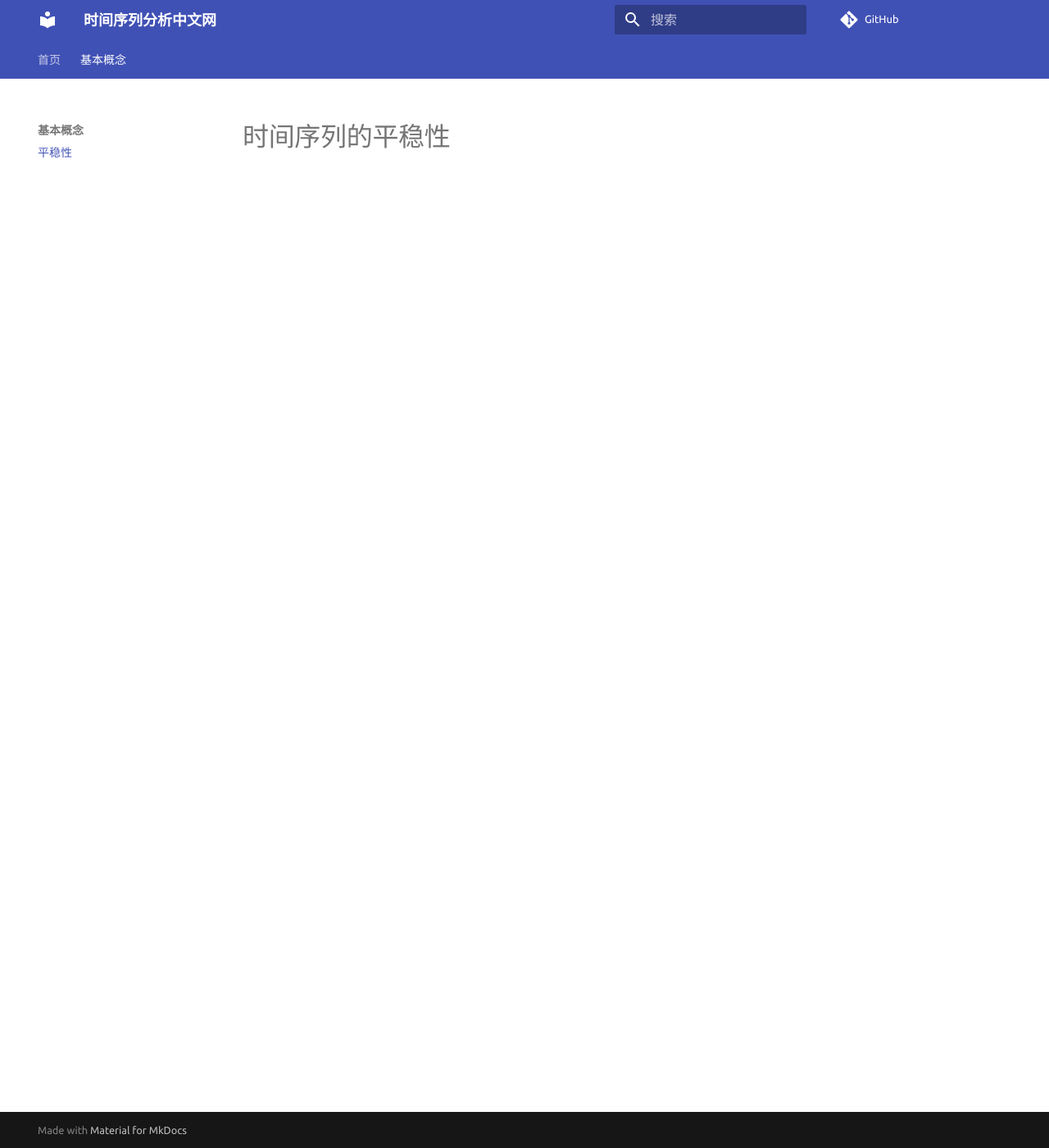
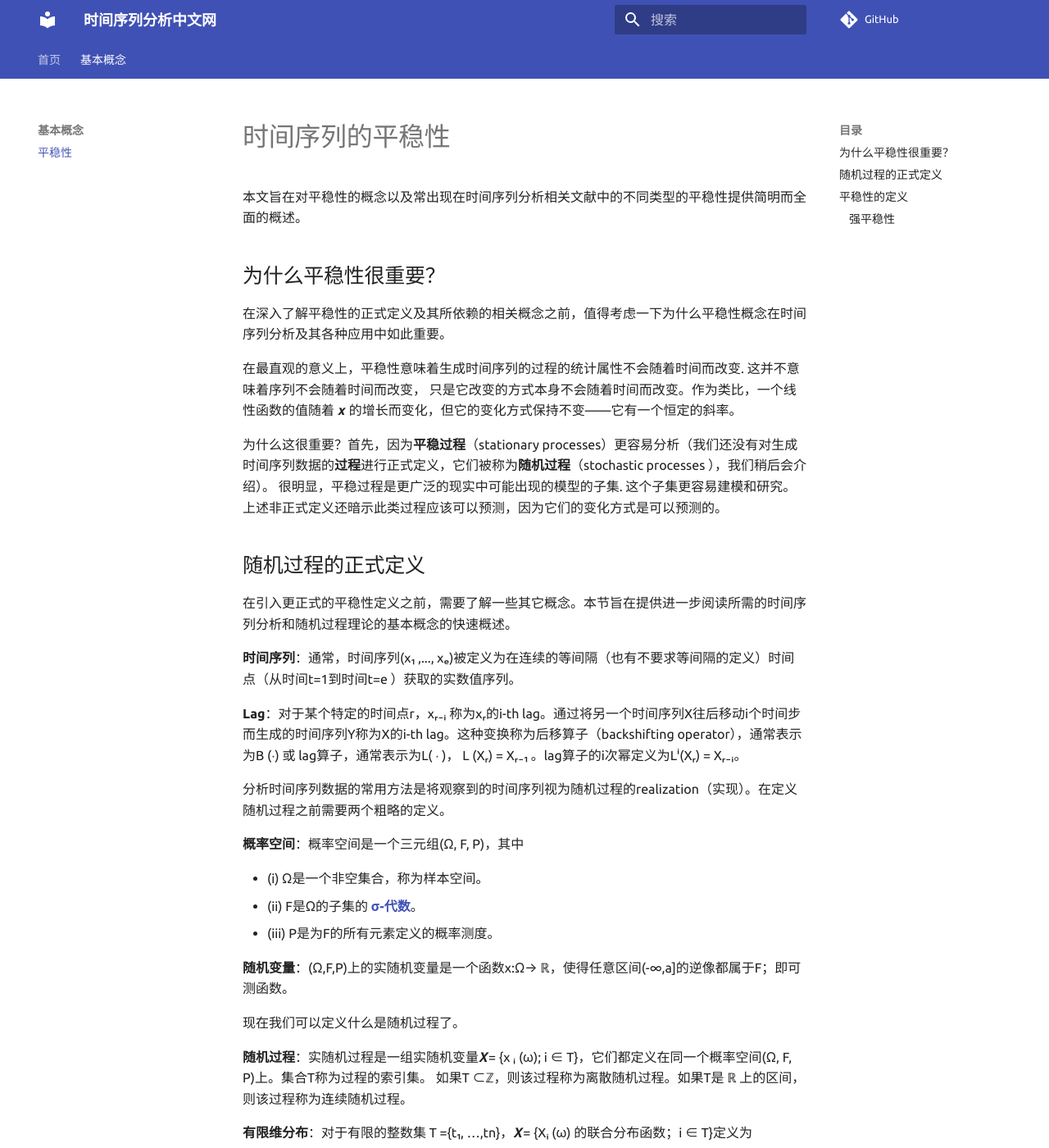
Before and after one commit to thetechstack/timeseries, an MkDocs documentation site: the page built from docs/concepts/stationary.md, in a window 1280 px wide and 1400 px high. Shown: the whole window at 82% size. Built offline with MkDocs 1.6.1 and Material for MkDocs 9.7.7, drawn with Linux system fonts in a browser that asks for light colours; comment, search, counter and statistics services are not loaded; some of the changed text lies outside the part shown.

Commit message:
平稳性

```diff
--- a/docs/concepts/stationary.md
+++ b/docs/concepts/stationary.md
@@ -1 +1,59 @@
 # 时间序列的平稳性
+
+本文旨在对平稳性的概念以及常出现在时间序列分析相关文献中的不同类型的平稳性提供简明而全面的概述。
+
+## 为什么平稳性很重要？
+
+在深入了解平稳性的正式定义及其所依赖的相关概念之前，值得考虑一下为什么平稳性概念在时间序列分析及其各种应用中如此重要。
+
+在最直观的意义上，平稳性意味着生成时间序列的过程的统计属性不会随着时间而改变. 这并不意味着序列不会随着时间而改变，
+只是它改变的方式本身不会随着时间而改变。作为类比，一个线性函数的值随着 𝒙 的增长而变化，但它的变化方式保持不变——它有一个恒定的斜率。
+
+为什么这很重要？首先，因为**平稳过程**（stationary processes）更容易分析（我们还没有对生成时间序列数据的**过程**进行正式定义，它们被称为**随机过程**（stochastic processes ），我们稍后会介绍）。
+很明显，平稳过程是更广泛的现实中可能出现的模型的子集. 这个子集更容易建模和研究。上述非正式定义还暗示此类过程应该可以预测，因为它们的变化方式是可以预测的。
+
+## 随机过程的正式定义
+
+在引入更正式的平稳性定义之前，需要了解一些其它概念。本节旨在提供进一步阅读所需的时间序列分析和随机过程理论的基本概念的快速概述。
+
+**时间序列**：通常，时间序列(x₁ ,..., xₑ)被定义为在连续的等间隔（也有不要求等间隔的定义）时间点（从时间t=1到时间t=e ）获取的实数值序列。
+
+**Lag**：对于某个特定的时间点r，xᵣ₋ᵢ 称为xᵣ的i-th lag。通过将另一个时间序列X往后移动i个时间步而生成的时间序列Y称为X的i-th lag。这种变换称为后移算子（backshifting operator），通常表示为B (∙) 或 lag算子，通常表示为L( ∙ )，
+L (Xᵣ) = Xᵣ₋₁ 。lag算子的i次幂定义为Lⁱ(Xᵣ) = Xᵣ₋ᵢ。
+
+分析时间序列数据的常用方法是将观察到的时间序列视为随机过程的realization（实现）。在定义随机过程之前需要两个粗略的定义。
+
+**概率空间**：概率空间是一个三元组(Ω, F, P)，其中
+
+- (i) Ω是一个非空集合，称为样本空间。
+- (ii) F是Ω的子集的 [**σ-代数**](https://www.zhihu.com/question/36392820)。
+- (iii) P是为F的所有元素定义的概率测度。
+
+**随机变量**：(Ω,F,P)上的实随机变量是一个函数x:Ω→ ℝ，使得任意区间(-∞,a]的逆像都属于F；即可测函数。
+
+
+现在我们可以定义什么是随机过程了。
+
+**随机过程**：实随机过程是一组实随机变量𝑿= {x ᵢ (ω); i ∈ T}，它们都定义在同一个概率空间(Ω, F, P)上。集合T称为过程的索引集。
+如果T ⊂ℤ，则该过程称为离散随机过程。如果T是 ℝ 上的区间，则该过程称为连续随机过程。
+
+**有限维分布**：对于有限的整数集 T ={t₁, …,tn}，𝑿= {Xᵢ (ω) 的联合分布函数；i ∈ T}定义为
+
+![联合分布函数](/timeseries/assets/images/stationary/1.png)
+
+对于随机过程𝑿通常也表示为：
+
+![随机过程 联合分布函数](/timeseries/assets/images/stationary/2.png)
+
+离散随机过程的有限维分布定义为：（随机过程中任意n个随机变量的联合分布的集合）
+
+![随机过程的有限维分布](/timeseries/assets/images/stationary/3.png)
+
+## 平稳性的定义
+
+有了随机过程的基本定义，我们现在可以引入平稳性的概念。
+直观地说，平稳性意味着过程的统计特性不会随时间而改变。然而，多年来，计量经济学文献中提出了几种不同的平稳性概念。
+
+在深入研究这些定义之前要做出的一个重要区别是，任何类型的平稳性都是随机过程的属性，而不是任何有限或无限的realization的属性（即值的时间序列）。
+
+### 强平稳性
--- a/mkdocs.yml
+++ b/mkdocs.yml
@@ -14,6 +14,10 @@ theme:
   features:
     - navigation.tabs
 
+markdown_extensions:
+  - attr_list
+  - md_in_html
+
 nav:
   - 首页: index.md
   - 基本概念:
```
Also changed, not shown: docs/assets/images/stationary/1.png (added), docs/assets/images/stationary/2.png (added), docs/assets/images/stationary/3.png (added).
